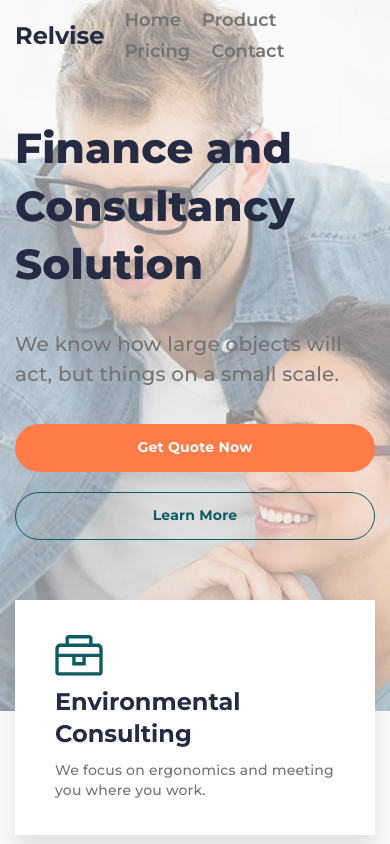
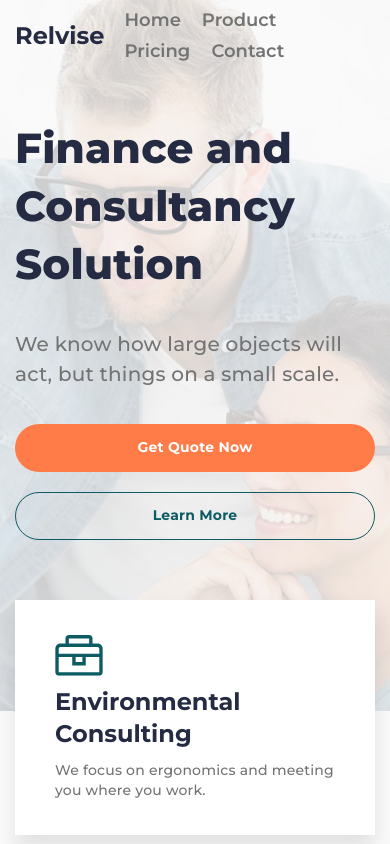
Before and after one commit to i-shukan/Relvise, a plain HTML site: page index.html in a window 390 px wide. Shown: the top 844 px of the page. Drawn offline with Linux system fonts and the light colour scheme.

Commit message:
background opacity changed

```diff
--- a/scss/style.scss
+++ b/scss/style.scss
@@ -261,6 +261,11 @@
 @media (max-width: 992px) {
     .main-block__image {
         opacity: 0.5;
+    }
+}
+@media (max-width: 767px) {
+    .main-block__image {
+        opacity: 0.2;
     }
 }
 
```
Also changed, not shown: css/style.css.
